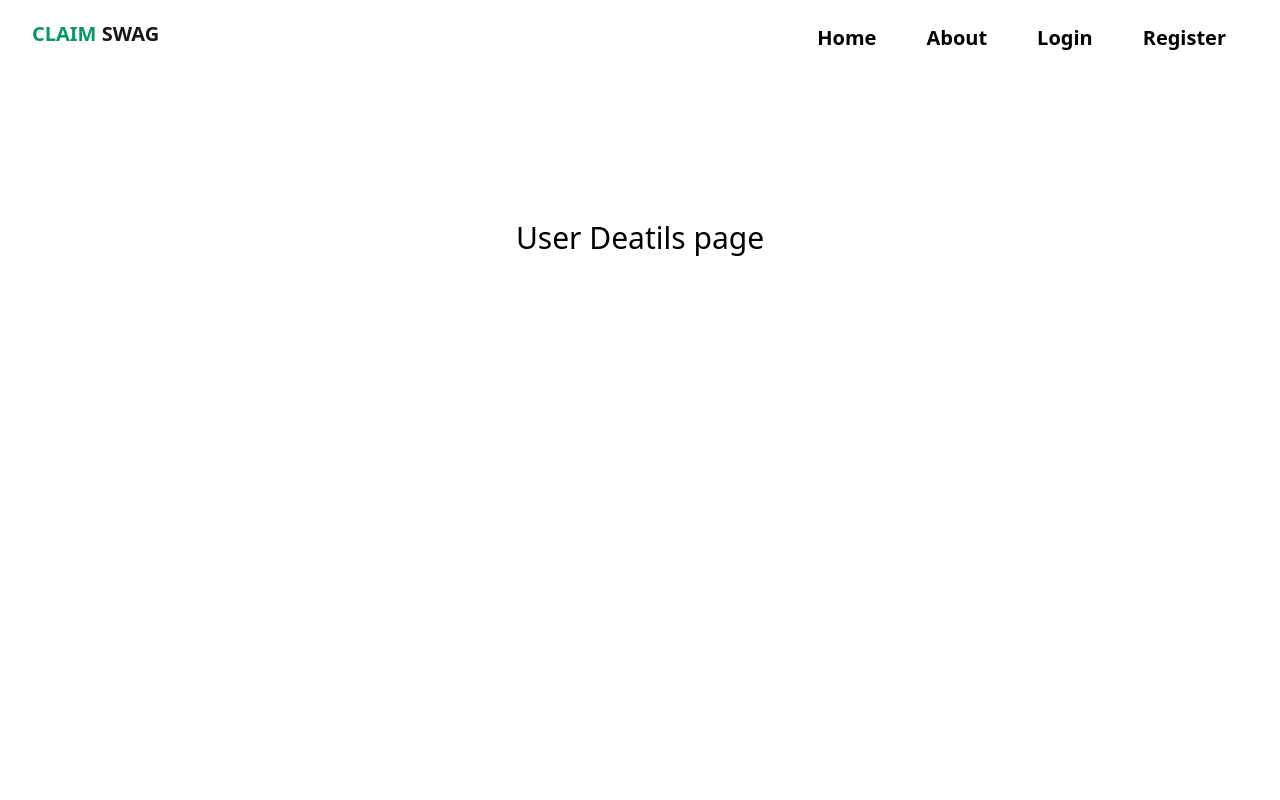
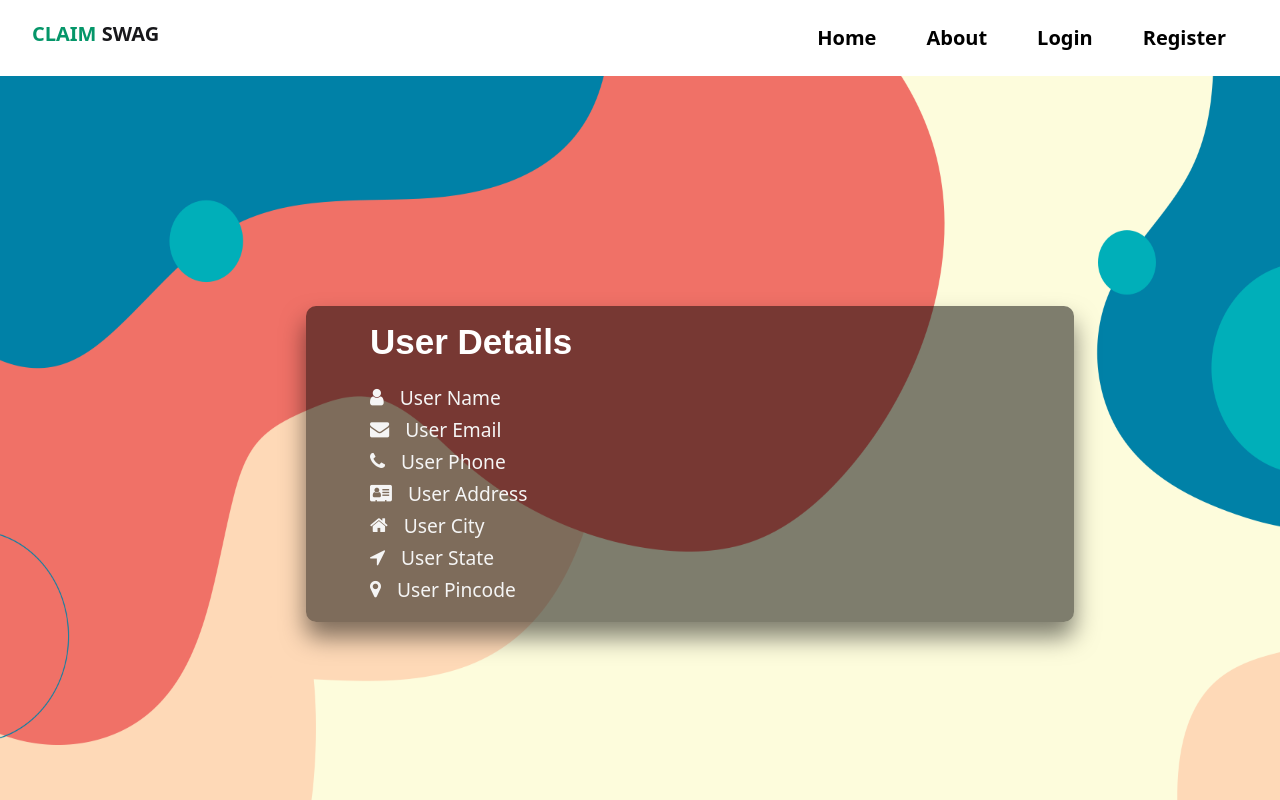
Before and after one commit to ZiaCodes/claim-prize, a React (Create React App) app in the folder client/: page /about in a window 1280 px wide. Built offline with nearby package versions, Linux system fonts and the light colour scheme.

Commit message:
Added: Front end for the User Info Page

```diff
--- a/client/public/index.html
+++ b/client/public/index.html
@@ -12,6 +12,9 @@
     <link rel="apple-touch-icon" href="%PUBLIC_URL%/logo192.png" />
     <link rel="manifest" href="%PUBLIC_URL%/manifest.json" />
 
+    <!-- Font Awesome Link -->
+    <link rel="stylesheet" href="https://cdnjs.cloudflare.com/ajax/libs/font-awesome/4.7.0/css/font-awesome.min.css">
+
     <title>Claim Your Swag</title>
   </head>
   <body>
--- a/client/src/components/about.jsx
+++ b/client/src/components/about.jsx
@@ -1,13 +1,49 @@
-import React from 'react';
+import React, { useState } from 'react';
 import Navbar from './nav';
+import "../styles/register.css";
+import registrationImg from "../assets/registration_img.png";
 
-const about = () => {
+const About = () => {
+  const [name,setName]= useState("User Name");
+  const [email,setEmail]= useState("User Email");
+  const [phone,setPhone]= useState("User Phone");
+  const [address,setAddress]= useState("User Address");
+  const [city,setCity]= useState("User City");
+  const [state,setState]= useState("User State");
+  const [pin,setPin]= useState("User Pincode");
   return <>
     < Navbar />
-    <div className='flex justify-center items-center py-36'>
-      <p className='text-3xl'>User Deatils page</p>
+    <div className="registration">
+        <img src={registrationImg} alt="registration"  className="registrationImage" />
+
+      <div className="registrationForm">
+        <div>
+          <h1 className='header'>User Details</h1>
+        </div>
+          <p className="user-details">
+            <i class="fa fa-user" aria-hidden="true"></i> {name}
+          </p>
+          <p className="user-details">
+            <i class="fa fa-envelope" aria-hidden="true"></i>{email}
+          </p>
+          <p className="user-details">
+            <i class="fa fa-phone" aria-hidden="true"></i>{phone}
+          </p>
+          <p className="user-details">
+            <i class="fa fa-address-card" aria-hidden="true"></i>{address}
+          </p>
+          <p className="user-details">
+            <i class="fa fa-home" aria-hidden="true"></i>{city}
+          </p>
+          <p className="user-details">
+            <i class="fa fa-location-arrow" aria-hidden="true"></i>{state}
+          </p>
+          <p className="user-details">
+            <i class="fa fa-map-marker" aria-hidden="true"></i>{pin}
+          </p>
       </div>
+    </div>
     </>;
 };
 
-export default about;
+export default About;
--- a/client/src/styles/register.css
+++ b/client/src/styles/register.css
@@ -120,3 +120,17 @@ ul {
     }
 
 }
+
+/* About Us page */
+
+.user-details{
+    color:whitesmoke;
+    font-size: 1.2rem;
+    font-weight: 480;
+    line-height: 2rem;
+    display: flex;
+    align-items: center;
+}
+.user-details>i{
+    margin-right: 1rem;
+}
```
